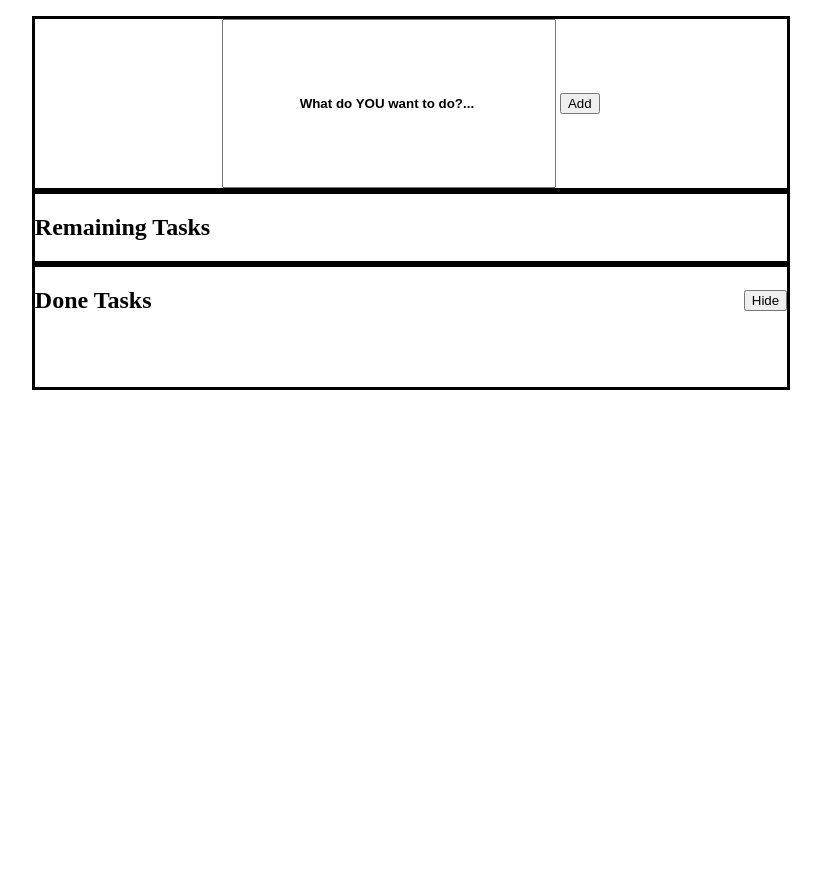
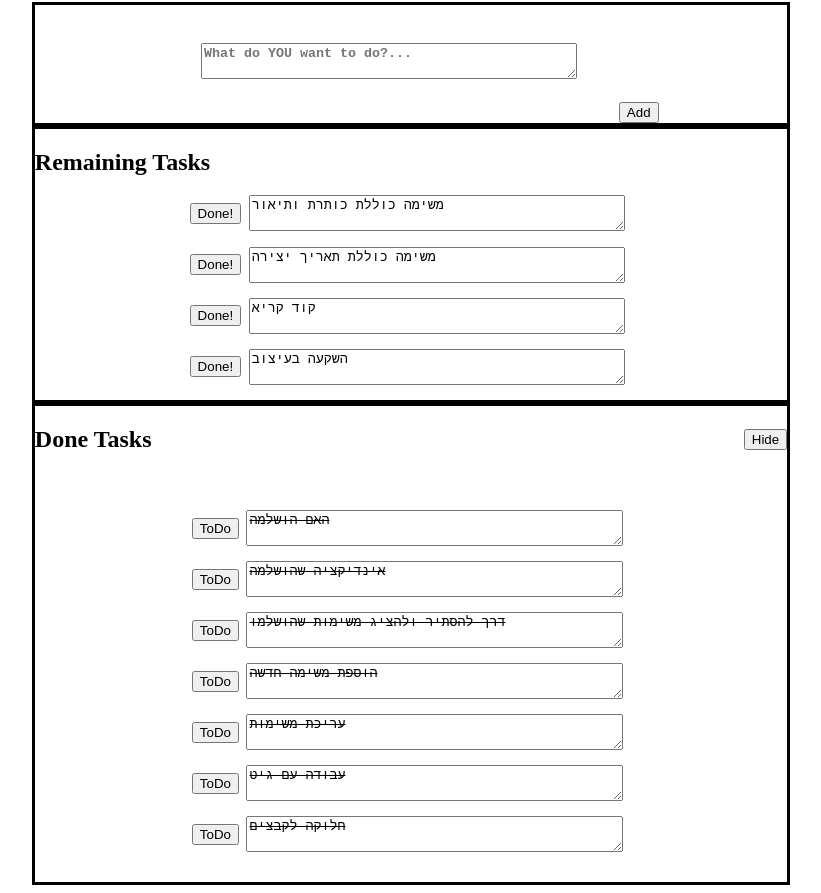
Before and after one commit to YoderBy/TodoMvc, a plain HTML site: page site.html in a window 1280 px wide. Shown: the part 64-957 px from the top of the page, without its empty margins (229-1050 px from the left). Before the commit the page ends 800 px from the top, so only its background shows below. Drawn offline with Linux system fonts and the light colour scheme.

Commit message:
more css, textarea instead of input

```diff
--- a/scripts/javascript.js
+++ b/scripts/javascript.js
@@ -17,7 +17,7 @@ function add_task() {
 
   <button type = "button" class = "unchk" id = "task${task_num}_btn" onclick = "move_to_done(${task_num})">Done!</button>
 
-  <input type = "text" id = "val_task${task_num}" value = "${input_value}"">
+  <textarea style = "width: 50%" id = "val_task${task_num}">${input_value}</textarea>
 
   <button type = "button" class = "rmv" onclick = "remove_task(${task_num})">remove</button>
 
--- a/site.html
+++ b/site.html
@@ -1,6 +1,4 @@
-<!DOCTYPE html>
-<html>
-  <head>
+<html><head>
     <title>Title of the document</title>
     <link rel="stylesheet" type="text/css" href="style/css.css">
     <script src="scripts/javascript.js"></script>
@@ -11,27 +9,117 @@
     <h1 class="headline">
       ToDo MVC
     </h1>
-    <div class = "input_box">
-      <input type="text" id="input_task" class = "input_task" value = "What do YOU want to do?...">
+
+    <div class="input_box">
+      <textarea id="input_task" class="input_task" placeholder="What do YOU want to do?..." aa="dsa"></textarea>
       <button type="button" onclick="add_task()"> Add </button>
     </div>
     <div id="answers">
-        <h2>Remaining Tasks</h1>
-    </div>
-<div style = "border-style: solid;">
-    <div class = "task" style = "justify-content: space-between;">
-        <h2>Done Tasks</h1>
-        <button id = "hide/show_btn" class = ".hide/show_btn" type="button" onclick="hide_done()"> Hide </button>
+        <h2>Remaining Tasks</h2>
+    <div id="task_1" class="task">
+
+  <button type="button" class="unchk" id="task1_btn" onclick="move_to_done(1)">Done!</button>
+
+  <textarea style="width: 50%" id="val_task1">משימה כוללת כותרת ותיאור</textarea>
+
+  <button type="button" class="rmv" onclick="remove_task(1)">remove</button>
+
+  </div><div id="task_2" class="task">
+
+  <button type="button" class="unchk" id="task2_btn" onclick="move_to_done(2)">Done!</button>
+
+  <textarea style="width: 50%" id="val_task2">משימה כוללת תאריך יצירה</textarea>
+
+  <button type="button" class="rmv" onclick="remove_task(2)">remove</button>
+
+  </div><div id="task_10" class="task">
+
+  <button type="button" class="unchk" id="task10_btn" onclick="move_to_done(10)">Done!</button>
+
+  <textarea style="width: 50%" id="val_task10">קוד קריא</textarea>
+
+  <button type="button" class="rmv" onclick="remove_task(10)">remove</button>
+
+  </div><div id="task_11" class="task">
+
+  <button type="button" class="unchk" id="task11_btn" onclick="move_to_done(11)">Done!</button>
+
+  <textarea style="width: 50%" id="val_task11">השקעה בעיצוב</textarea>
+
+  <button type="button" class="rmv" onclick="remove_task(11)">remove</button>
+
+  </div></div>
+<div style="border-style: solid;">
+    <div class="task" style="justify-content: space-between;">
+        <h2>Done Tasks</h2>
+        <button id="hide/show_btn" class=".hide/show_btn" type="button" onclick="hide_done()"> Hide </button>
     </div>
 
     <div id="done">
-    <div id ="done_tasks_tab" class = "done_tasks_tab">
-        <label id = "flag" style = "display: none;">0</label>
-    </div>
+    <div id="done_tasks_tab" class="done_tasks_tab">
+        <label id="flag" style="display: none;">0</label>
+    <div class="task_done" id="task_3">
+
+  <button type="button" class="unchk" id="task3_btn" onclick="revive(3)">ToDo</button>
+
+  <textarea style="width: 50%" id="val_task3" class="strike_through">האם הושלמה</textarea>
+
+  <button type="button" class="rmv" onclick="remove_task(3)">remove</button>
+
+  </div><div class="task_done" id="task_4">
+
+  <button type="button" class="unchk" id="task4_btn" onclick="revive(4)">ToDo</button>
+
+  <textarea style="width: 50%" id="val_task4" class="strike_through">אינדיקציה שהושלמה</textarea>
+
+  <button type="button" class="rmv" onclick="remove_task(4)">remove</button>
+
+  </div><div class="task_done" id="task_5">
+
+  <button type="button" class="unchk" id="task5_btn" onclick="revive(5)">ToDo</button>
+
+  <textarea style="width: 50%" id="val_task5" class="strike_through">דרך להסתיר ולהציג משימות שהושלמו</textarea>
+
+  <button type="button" class="rmv" onclick="remove_task(5)">remove</button>
+
+  </div><div class="task_done" id="task_6">
+
+  <button type="button" class="unchk" id="task6_btn" onclick="revive(6)">ToDo</button>
+
+  <textarea style="width: 50%" id="val_task6" class="strike_through">הוספת משימה חדשה</textarea>
+
+  <button type="button" class="rmv" onclick="remove_task(6)">remove</button>
+
+  </div><div class="task_done" id="task_7">
+
+  <button type="button" class="unchk" id="task7_btn" onclick="revive(7)">ToDo</button>
+
+  <textarea style="width: 50%" id="val_task7" class="strike_through">עריכת משימות</textarea>
+
+  <button type="button" class="rmv" onclick="remove_task(7)">remove</button>
+
+  </div><div class="task_done" id="task_8">
+
+  <button type="button" class="unchk" id="task8_btn" onclick="revive(8)">ToDo</button>
+
+  <textarea style="width: 50%" id="val_task8" class="strike_through">עבודה עם גיט</textarea>
+
+  <button type="button" class="rmv" onclick="remove_task(8)">remove</button>
+
+  </div><div class="task_done" id="task_9">
+
+  <button type="button" class="unchk" id="task9_btn" onclick="revive(9)">ToDo</button>
+
+  <textarea style="width: 50%" id="val_task9" class="strike_through">חלוקה לקבצים</textarea>
+
+  <button type="button" class="rmv" onclick="remove_task(9)">remove</button>
+
+  </div></div>
     </div>
 </div>
 
-</body>
 
 
-</html>
+
+
+</div></body></html>
--- a/style/css.css
+++ b/style/css.css
@@ -11,8 +11,10 @@
   border-style: solid;
 }
   .input_task{
+    overflow: hidden;
     font-weight: bold;
-    padding: 10% 10% 10% 10%;
+    margin: 5%;
+    width: 50%;
   }
   .task{
     margin-bottom: 2%;
@@ -45,6 +47,7 @@
       position: relative;
   }
   .task_done{
+    width: 100%;
     margin-bottom: 2%;
     display: flex;
     flex-direction: row;
```
